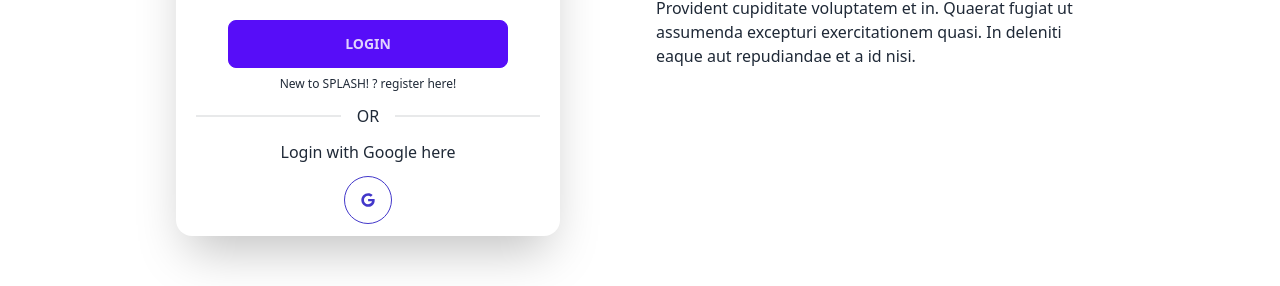
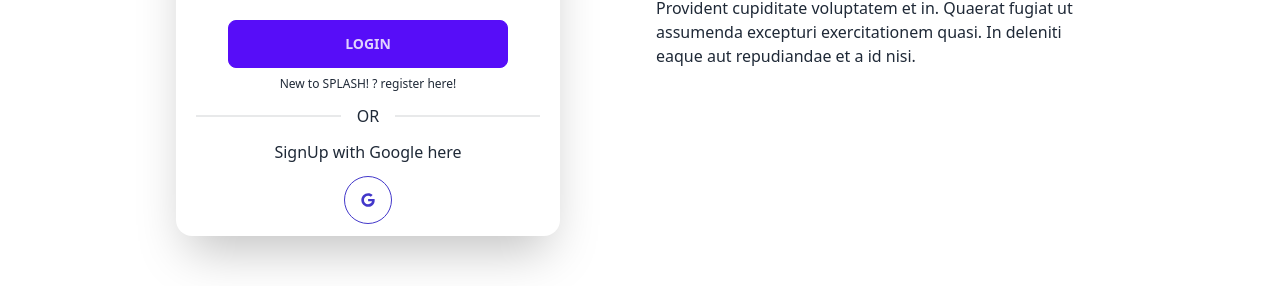
Before and after one commit to uspapon/jewelary-splash, a React (Vite) app: page /login in a window 1280 px wide. Shown: the part 460-746 px from the top of the page. Built offline with nearby package versions, Linux system fonts and the light colour scheme; no server answers.

Commit message:
a server crush error was fixed by splitting code and not calling teh same api on the same page, it was occuring error on server side

```diff
--- a/src/Pages/Login/Login.jsx
+++ b/src/Pages/Login/Login.jsx
@@ -3,9 +3,10 @@ import { Link, useLocation, useNavigate } from 'react-router-dom';
 import { AuthContext } from '../../providers/AuthProviders';
 import { FaGoogle } from 'react-icons/fa';
 import Swal from 'sweetalert2';
+import SocialLogin from '../Shared/SocialLogin/SocialLogin';
 
 const Login = () => {
-    const { signIn, googleSignIn } = useContext(AuthContext);
+    const { signIn } = useContext(AuthContext);
 
     const navigate = useNavigate();
     const location = useLocation();
@@ -40,18 +41,7 @@ const Login = () => {
             })
     }
 
-    const handleGoogleSignIn = () => {
-        googleSignIn()
-            .then(res => {
-                const loggedUser = res.user;
-                console.log(loggedUser);
-                console.log("successful google login");
-                // navigate
-                navigate(from, {replace:true});
-            })
-            .catch(error => console.log(error))
 
-    }
     return (
         <div className='w-3/4 mx-auto'>
             <div className="hero min-h-screen">
@@ -82,13 +72,7 @@ const Login = () => {
                         <Link className='text-center label-text-alt link link-hover' to="/register">
                             New to SPLASH! ? register here!
                         </Link>
-                        <div className="divider">OR</div>
-                        <div className="text-center">
-                            <div className='mb-3'>Login with Google here </div>
-                            <button onClick={handleGoogleSignIn} className="btn btn-circle mb-3 btn-outline text-indigo-700 hover:bg-indigo-500 hover:border-none">
-                                <FaGoogle></FaGoogle>
-                            </button>
-                        </div>
+                        <SocialLogin></SocialLogin>
                     </div>
                 </div>
             </div>
--- a/src/Pages/Register/Register.jsx
+++ b/src/Pages/Register/Register.jsx
@@ -1,7 +1,9 @@
 import React, { useContext, useState } from 'react';
-import { Link, useNavigate } from 'react-router-dom';
+import { Link, useLocation, useNavigate } from 'react-router-dom';
 import { AuthContext } from '../../providers/AuthProviders';
 import Swal from 'sweetalert2';
+import { FaGoogle } from 'react-icons/fa';
+import SocialLogin from '../Shared/SocialLogin/SocialLogin';
 
 const Register = () => {
     const { user, createUser, updateUserProfile, googleSignIn } = useContext(AuthContext);
@@ -9,6 +11,8 @@ const Register = () => {
     console.log(user)
 
     const navigate = useNavigate();
+    const location = useLocation();
+    const from = location.state?.from?.pathname || '/'
 
 
 
@@ -96,41 +100,42 @@ const Register = () => {
             })
     }
 
-    // Google Signup
-    const handleGoogleSignIn = () => {
-        googleSignIn()
-            .then(res => {
-                const loggedUser = res.user;
-                console.log(loggedUser);
-                console.log("successful google login");
+    // // Google Signup
+    // const handleGoogleSignIn = () => {
+    //     googleSignIn()
+    //         .then(res => {
+    //             const loggedUser = res.user;
+    //             console.log(loggedUser);
+    //             console.log("successful google login");
+    //             console.log("Email flag: ",loggedUser.email)
 
-                // save user info to database
-                const saveUser = { name: loggedUser.displayName, email: loggedUser.email }
-                fetch('http://localhost:5000/users', {
-                    method: 'POST',
-                    headers: {
-                        'content-type': 'application/json'
-                    },
-                    body: JSON.stringify(saveUser)
-                })
-                    .then(res => res.json())
-                    .then(data => {
-                        console.log(data.insertedId)
-                        if (data.insertedId) {
+    //             // save user info to database
+    //             const saveUser = { name: loggedUser.displayName, email: loggedUser.email }
+    //             fetch('http://localhost:5000/users', {
+    //                 method: 'POST',
+    //                 headers: {
+    //                     'content-type': 'application/json'
+    //                 },
+    //                 body: JSON.stringify(saveUser)
+    //             })
+    //                 .then(res => res.json())
+    //                 .then(data => {
+    //                     console.log(data.insertedId)
+    //                     if (data.insertedId) {
 
 
 
-                            // navigate
-                            navigate(from, { replace: true });
-                        }
-                    })
+    //                         // navigate
+    //                         navigate(from, { replace: true });
+    //                     }
+    //                 })
 
 
 
-            })
-            .catch(error => console.log(error))
+    //         })
+    //         .catch(error => console.log(error))
 
-    }
+    // }
     return (
         <div className='w-3/4 mx-auto'>
             <div className="hero min-h-screen">
@@ -183,13 +188,7 @@ const Register = () => {
                         <Link className='text-center label-text-alt link link-hover pb-5' to="/login">
                             Already have an Account ? login here!
                         </Link>
-                        <div className="divider">OR</div>
-                        <div className="text-center">
-                            <div className='mb-3'>Login with Google here </div>
-                            <button onClick={handleGoogleSignIn} className="btn btn-circle mb-3 btn-outline text-indigo-700 hover:bg-indigo-500 hover:border-none">
-                                <FaGoogle></FaGoogle>
-                            </button>
-                        </div>
+                        <SocialLogin></SocialLogin>
 
                     </div>
                 </div>
--- /dev/null
+++ b/src/Pages/Shared/SocialLogin/SocialLogin.jsx
@@ -0,0 +1,61 @@
+import { useContext } from "react";
+import { AuthContext } from "../../../providers/AuthProviders";
+import { useLocation, useNavigate } from "react-router-dom";
+import { FaGoogle } from "react-icons/fa";
+
+
+const SocialLogin = () => {
+    const { user, googleSignIn } = useContext(AuthContext);
+    const navigate = useNavigate();
+    const location = useLocation();
+    const from = location.state?.from?.pathname || '/'
+    // Google Signup
+    const handleGoogleSignIn = () => {
+        googleSignIn()
+            .then(res => {
+                const loggedUser = res.user;
+                console.log(loggedUser);
+                console.log("successful google login");
+                console.log("Email flag: ", loggedUser.email)
+
+                // save user info to database
+                const saveUser = { name: loggedUser.displayName, email: loggedUser.email }
+                fetch('http://localhost:5000/users', {
+                    method: 'POST',
+                    headers: {
+                        'content-type': 'application/json'
+                    },
+                    body: JSON.stringify(saveUser)
+                })
+                    .then(res => res.json())
+                    .then(data => {
+                        console.log(data.insertedId)
+                        if (data.insertedId) {
+
+
+                        }
+                        // navigate
+                        navigate(from, { replace: true });
+                    })
+
+
+
+            })
+            .catch(error => console.log(error))
+
+    }
+    return (
+        <div>
+            <div className="divider">OR</div>
+            <div className="text-center">
+                <div className='mb-3'>SignUp with Google here </div>
+                <button onClick={handleGoogleSignIn} className="btn btn-circle mb-3 btn-outline text-indigo-700 hover:bg-indigo-500 hover:border-none">
+                    <FaGoogle></FaGoogle>
+                </button>
+            </div>
+
+        </div>
+    );
+};
+
+export default SocialLogin;
```
